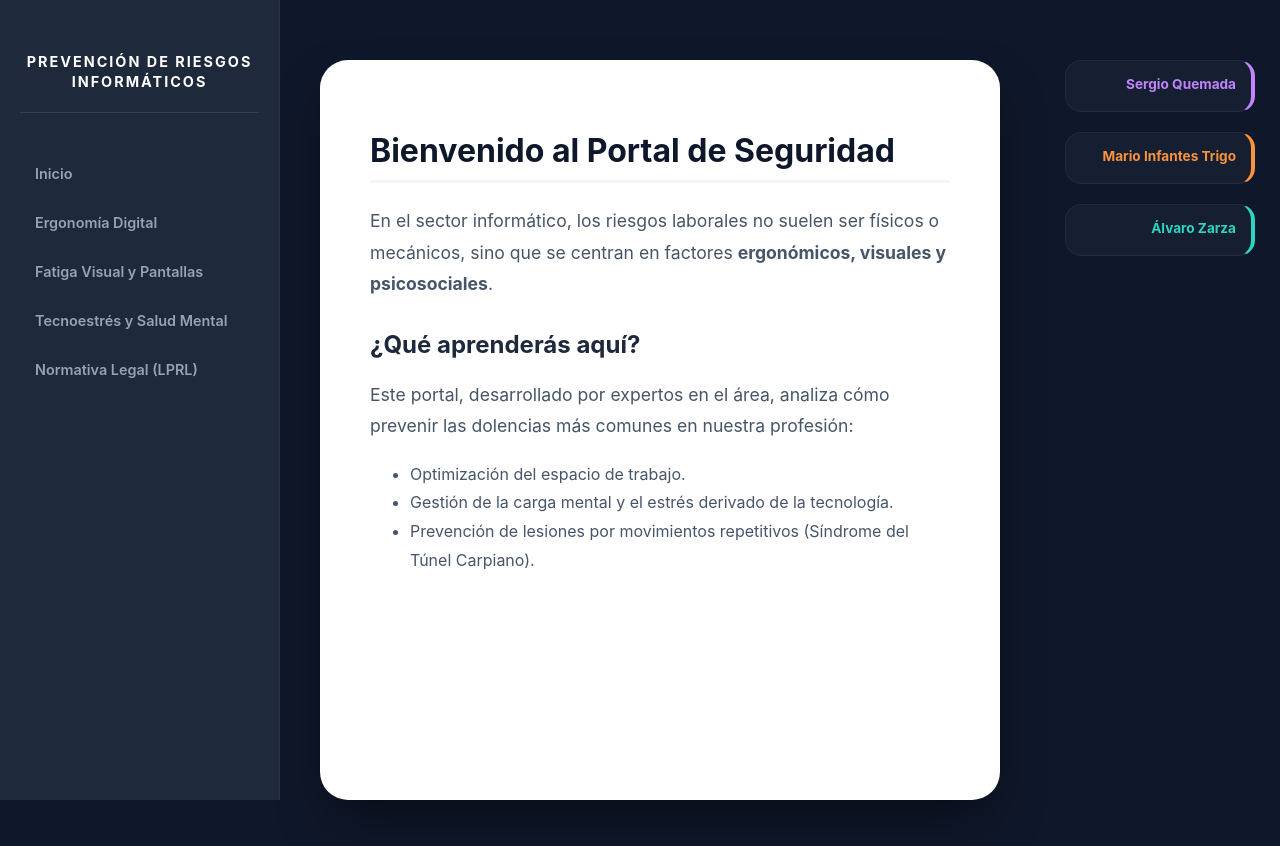
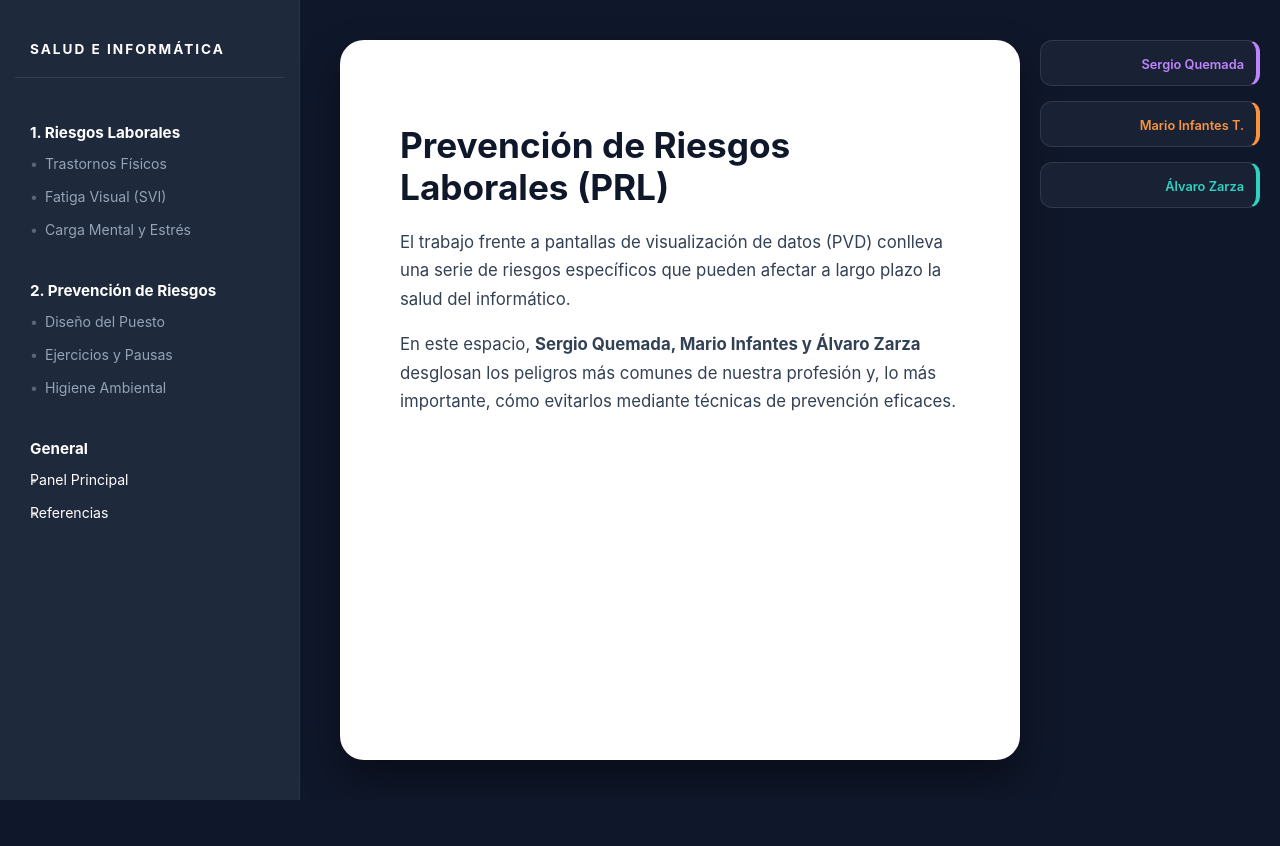
Before and after one commit to SergioQuemada/Seguridad-en-el-trabajo, a plain HTML site: page _layouts/default.html in a window 1280 px wide. After the commit the page ends 800 px from the top, so only its background shows below. Drawn offline with Linux system fonts and the light colour scheme.

Commit message:
Actualización

```diff
--- a/_layouts/default.html
+++ b/_layouts/default.html
@@ -3,17 +3,17 @@
 <head>
     <meta charset="UTF-8">
     <meta name="viewport" content="width=device-width, initial-scale=1.0">
-    <title>Prevención de Riesgos | Informática</title>
+    <title>PRL en Informática | Sergio, Mario y Álvaro</title>
     <style>
         :root {
             --bg-dark: #0f172a;
             --sidebar-bg: #1e293b;
             --card-bg: #ffffff;
-            /* Nuevos colores para los autores */
-            --sergio: #c084fc;   /* Violeta */
-            --mario: #fb923c;    /* Naranja */
-            --alvaro: #2dd4bf;   /* Turquesa */
+            --sergio: #c084fc;
+            --mario: #fb923c;
+            --alvaro: #2dd4bf;
             --text-muted: #94a3b8;
+            --accent-white: #f8fafc;
         }
 
         body {
@@ -21,159 +21,162 @@
             margin: 0;
             display: flex;
             background-color: var(--bg-dark);
-            color: #1e293b;
             min-height: 100vh;
         }
 
         /* --- BARRA LATERAL IZQUIERDA --- */
         nav {
-            width: 280px;
+            width: 300px;
             background-color: var(--sidebar-bg);
             position: fixed;
             left: 0;
             height: 100vh;
-            padding: 40px 20px;
+            padding: 30px 15px;
             display: flex;
             flex-direction: column;
             box-sizing: border-box;
             border-right: 1px solid rgba(255,255,255,0.05);
-            z-index: 10;
+            overflow-y: auto;
         }
 
         nav h1 {
             color: white;
-            font-size: 0.9rem;
+            font-size: 0.85rem;
             text-transform: uppercase;
             letter-spacing: 2px;
-            margin-bottom: 40px;
-            text-align: center;
+            margin-bottom: 30px;
+            padding: 0 15px 20px;
             border-bottom: 1px solid rgba(255,255,255,0.1);
-            padding-bottom: 20px;
-            line-height: 1.4;
         }
 
-        nav ul { list-style: none; padding: 0; margin: 0; }
-        nav ul li { margin-bottom: 8px; }
+        .nav-section-title {
+            color: white;
+            font-weight: 700;
+            font-size: 0.95rem;
+            padding: 15px 15px 5px;
+            display: block;
+        }
 
+        nav ul { list-style: none; padding: 0; margin: 0 0 20px 0; }
+
+        /* Subpuntos con sangría */
         nav ul li a {
             color: var(--text-muted);
             text-decoration: none;
             display: block;
-            padding: 12px 15px;
-            border-radius: 10px;
-            transition: all 0.3s ease;
-            font-weight: 600;
-            font-size: 0.9rem;
+            padding: 8px 15px 8px 30px;
+            border-radius: 8px;
+            transition: all 0.2s;
+            font-size: 0.88rem;
+            position: relative;
+        }
+
+        nav ul li a::before {
+            content: "•";
+            position: absolute;
+            left: 15px;
+            opacity: 0.5;
         }
 
         .nav-sergio:hover { color: var(--sergio) !important; background: rgba(192, 132, 252, 0.1); }
         .nav-mario:hover { color: var(--mario) !important; background: rgba(251, 146, 60, 0.1); }
         .nav-alvaro:hover { color: var(--alvaro) !important; background: rgba(45, 212, 191, 0.1); }
-        .nav-ref:hover { color: white !important; background: rgba(255, 255, 255, 0.05); }
 
-        /* --- PANEL DERECHO --- */
+        /* --- PANEL DERECHO (AUTORES) --- */
         aside {
-            width: 240px;
+            width: 220px;
             position: fixed;
             right: 0;
             height: 100vh;
-            padding: 60px 25px;
-            box-sizing: border-box;
+            padding: 40px 20px;
             display: flex;
             flex-direction: column;
-            gap: 20px;
+            gap: 15px;
         }
 
         .author-card {
-            background: rgba(30, 41, 59, 0.5);
-            padding: 15px;
-            border-radius: 16px;
-            border: 1px solid rgba(255, 255, 255, 0.05);
-            backdrop-filter: blur(10px);
-            display: flex;
-            flex-direction: column;
-            align-items: flex-end;
+            background: rgba(30, 41, 59, 0.7);
+            padding: 12px;
+            border-radius: 12px;
+            border: 1px solid rgba(255, 255, 255, 0.1);
+            text-align: right;
         }
 
-        .author-name { font-weight: 700; font-size: 0.85rem; margin-bottom: 4px; }
+        .author-name { font-weight: 600; font-size: 0.8rem; }
         .card-sergio { border-right: 4px solid var(--sergio); color: var(--sergio); }
         .card-mario { border-right: 4px solid var(--mario); color: var(--mario); }
         .card-alvaro { border-right: 4px solid var(--alvaro); color: var(--alvaro); }
 
-        /* --- CONTENIDO CENTRAL --- */
+        /* --- CONTENIDO --- */
         main {
-            margin-left: 280px;
-            margin-right: 240px;
+            margin-left: 300px;
+            margin-right: 220px;
             flex-grow: 1;
+            padding: 40px;
             display: flex;
             justify-content: center;
-            padding: 60px 40px;
         }
 
         .content-card {
             background: var(--card-bg);
             width: 100%;
-            max-width: 800px;
-            padding: 50px;
-            border-radius: 28px;
-            box-shadow: 0 25px 50px -12px rgba(0, 0, 0, 0.5);
-            min-height: 80vh;
+            max-width: 850px;
+            padding: 60px;
+            border-radius: 24px;
+            box-shadow: 0 20px 40px rgba(0,0,0,0.4);
         }
 
-        /* Estilos de texto */
-        .content-card h1 { color: #0f172a; border-bottom: 3px solid #f1f5f9; padding-bottom: 10px; font-size: 2rem; }
-        .content-card h2 { color: #1e293b; margin-top: 30px; }
-        .content-card p { line-height: 1.8; color: #475569; font-size: 1.1rem; }
-        .content-card ul { line-height: 1.8; color: #475569; }
+        h1 { font-size: 2.2rem; color: #0f172a; margin-bottom: 20px; }
+        p { line-height: 1.7; color: #334155; font-size: 1.05rem; }
 
         @media (max-width: 1100px) {
             body { flex-direction: column; }
-            nav, aside { width: 100%; height: auto; position: relative; }
-            main { margin: 0; padding: 20px; }
-            aside { flex-direction: row; justify-content: center; flex-wrap: wrap; background: none; }
+            nav, aside, main { width: 100%; position: relative; margin: 0; }
+            aside { flex-direction: row; flex-wrap: wrap; height: auto; }
         }
     </style>
 </head>
 <body>
 
     <nav>
-        <h1><strong>Prevención de Riesgos <br>Informáticos</strong></h1>
+        <h1>Salud e Informática</h1>
+
+        <span class="nav-section-title">1. Riesgos Laborales</span>
         <ul>
-            <li><a href="index.html" class="nav-ref">Inicio</a></li>
-            <li><a href="ergonomia.html" class="nav-sergio">Ergonomía Digital</a></li>
-            <li><a href="fatiga-visual.html" class="nav-mario">Fatiga Visual y Pantallas</a></li>
-            <li><a href="estres-laboral.html" class="nav-alvaro">Tecnoestrés y Salud Mental</a></li>
-            <li><a href="normativa.html" class="nav-ref">Normativa Legal (LPRL)</a></li>
+            <li><a href="trastornos-musculoesqueleticos.html" class="nav-sergio">Trastornos Físicos</a></li>
+            <li><a href="fatiga-visual.html" class="nav-mario">Fatiga Visual (SVI)</a></li>
+            <li><a href="tecnoestres.html" class="nav-alvaro">Carga Mental y Estrés</a></li>
+        </ul>
+
+        <span class="nav-section-title">2. Prevención de Riesgos</span>
+        <ul>
+            <li><a href="ergonomia-puesto.html" class="nav-sergio">Diseño del Puesto</a></li>
+            <li><a href="pausas-activas.html" class="nav-mario">Ejercicios y Pausas</a></li>
+            <li><a href="higiene-digital.html" class="nav-alvaro">Higiene Ambiental</a></li>
+        </ul>
+
+        <span class="nav-section-title">General</span>
+        <ul>
+            <li><a href="index.html" style="color:white; padding-left:15px; border-radius:8px;">Panel Principal</a></li>
+            <li><a href="referencias.html" style="color:white; padding-left:15px; border-radius:8px;">Referencias</a></li>
         </ul>
     </nav>
 
     <main>
         <div class="content-card">
-            <h1>Bienvenido al Portal de Seguridad</h1>
-            <p>En el sector informático, los riesgos laborales no suelen ser físicos o mecánicos, sino que se centran en factores <strong>ergonómicos, visuales y psicosociales</strong>.</p>
+            <h1>Prevención de Riesgos Laborales (PRL)</h1>
+            <p>El trabajo frente a pantallas de visualización de datos (PVD) conlleva una serie de riesgos específicos que pueden afectar a largo plazo la salud del informático.</p>
 
 
 
-            <h2>¿Qué aprenderás aquí?</h2>
-            <p>Este portal, desarrollado por expertos en el área, analiza cómo prevenir las dolencias más comunes en nuestra profesión:</p>
-            <ul>
-                <li>Optimización del espacio de trabajo.</li>
-                <li>Gestión de la carga mental y el estrés derivado de la tecnología.</li>
-                <li>Prevención de lesiones por movimientos repetitivos (Síndrome del Túnel Carpiano).</li>
-            </ul>
+            <p>En este espacio, <strong>Sergio Quemada, Mario Infantes y Álvaro Zarza</strong> desglosan los peligros más comunes de nuestra profesión y, lo más importante, cómo evitarlos mediante técnicas de prevención eficaces.</p>
         </div>
     </main>
 
     <aside>
-        <div class="author-card card-sergio">
-            <span class="author-name">Sergio Quemada</span>
-        </div>
-        <div class="author-card card-mario">
-            <span class="author-name">Mario Infantes Trigo</span>
-        </div>
-        <div class="author-card card-alvaro">
-            <span class="author-name">Álvaro Zarza</span>
-        </div>
+        <div class="author-card card-sergio"><span class="author-name">Sergio Quemada</span></div>
+        <div class="author-card card-mario"><span class="author-name">Mario Infantes T.</span></div>
+        <div class="author-card card-alvaro"><span class="author-name">Álvaro Zarza</span></div>
     </aside>
 
 </body>
```
